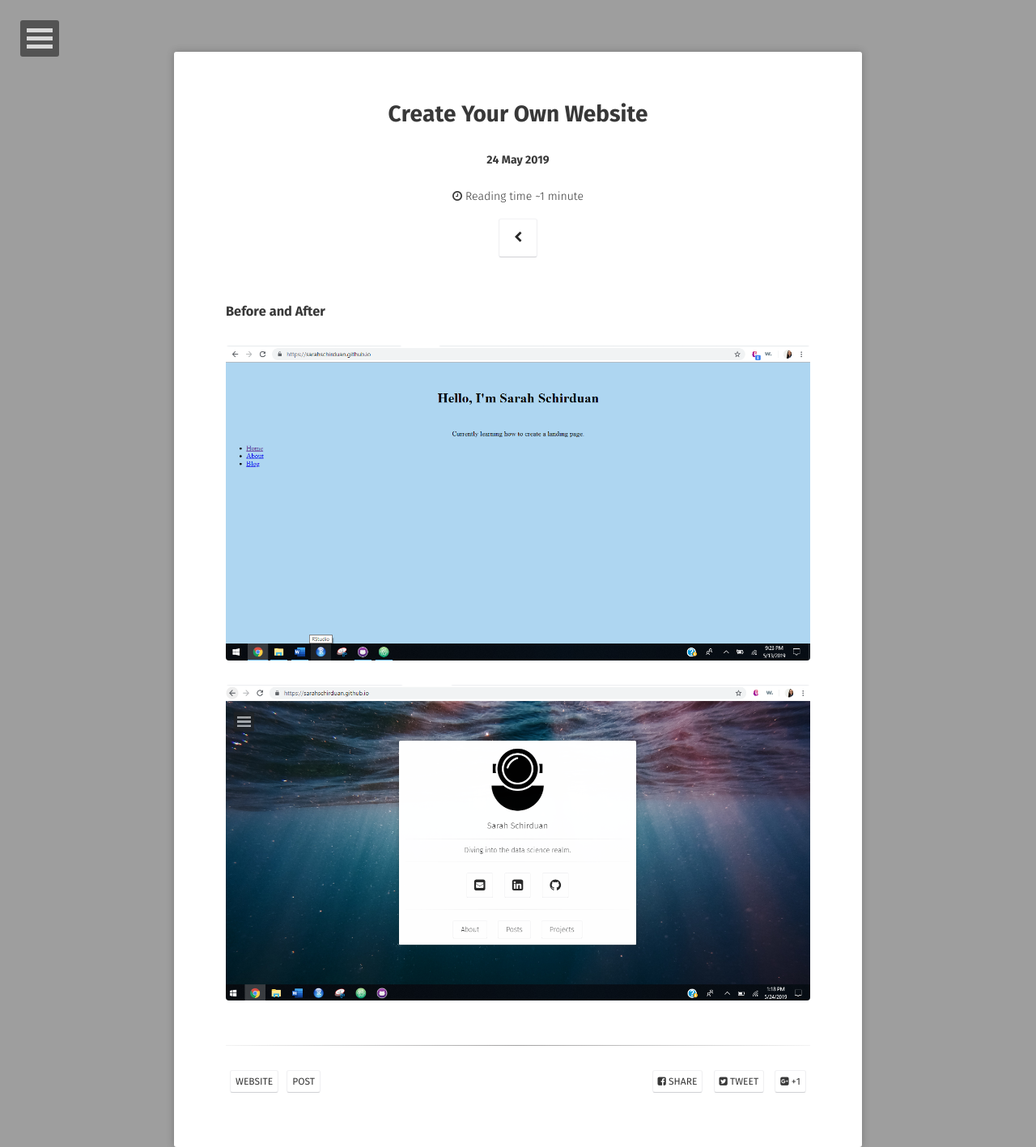
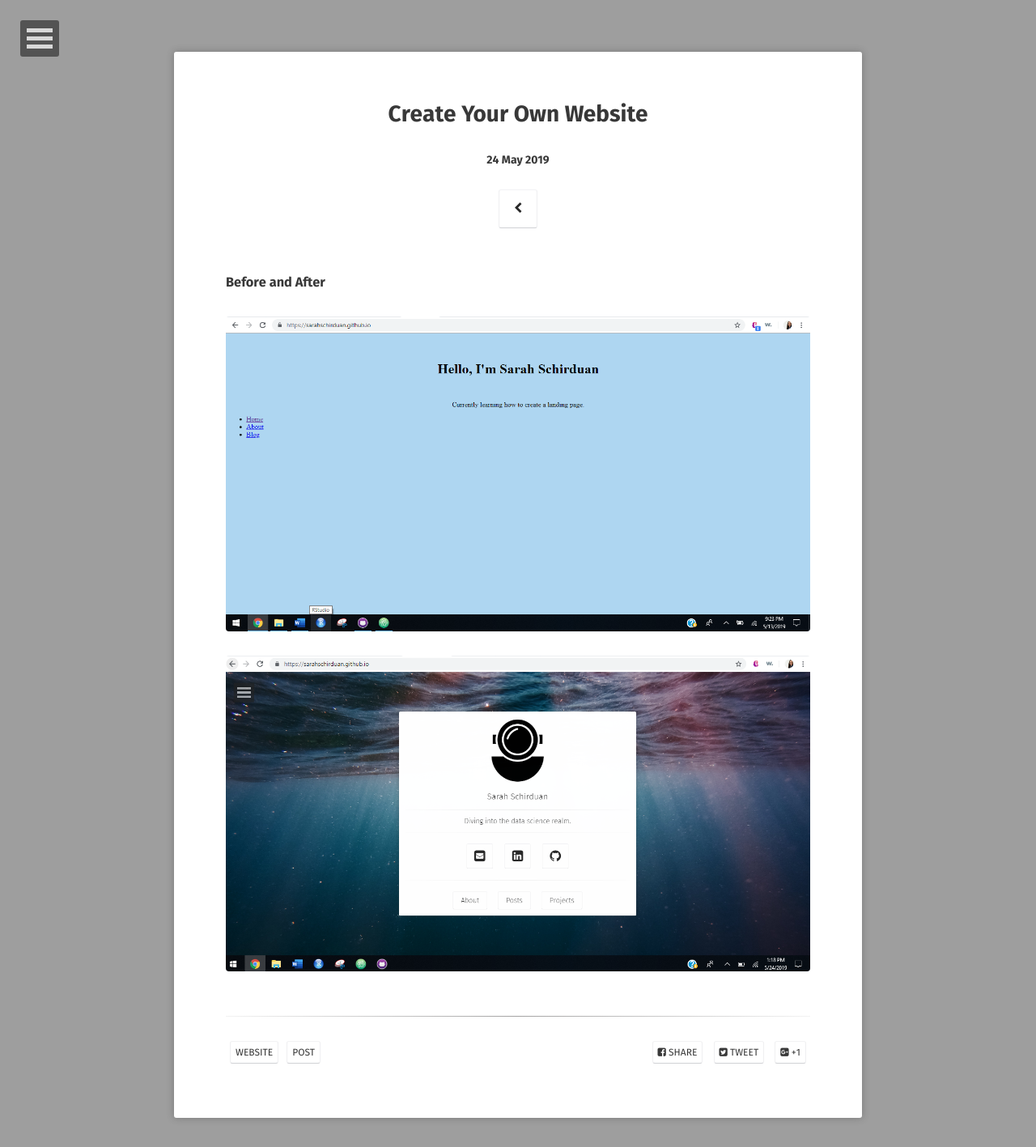
Before and after one commit to sarahschirduan/sarahschirduan.github.io, a Jekyll site: the page built from _posts/2019-05-24-create-your-own-website.md, in a window 1280 px wide. Shown: the whole page at 81% size. Built offline with Jekyll 4.4.1, drawn with Linux system fonts in a browser that asks for light colours; some web fonts are replaced; after the commit the page ends 1381 px from its top, so only the background shows below that.

Commit message:
Update post.html

```diff
--- a/_layouts/post.html
+++ b/_layouts/post.html
@@ -19,10 +19,6 @@ layout: compress
                     <h1>{{ page.title }}</h1>
                     <h4>{{ page.date | date_to_string }}</h4>
                     {% if site.reading_time %}
-                    <p class="reading-time">
-                      <i class="fa fa-clock-o"></i>
-                      {% include read-time.html %}
-                    </p><!-- /.entry-reading-time -->
                     {% endif %}
                     {% if page.project %}
                     <a class="btn zoombtn" href="{{site.url}}/projects/">
```
